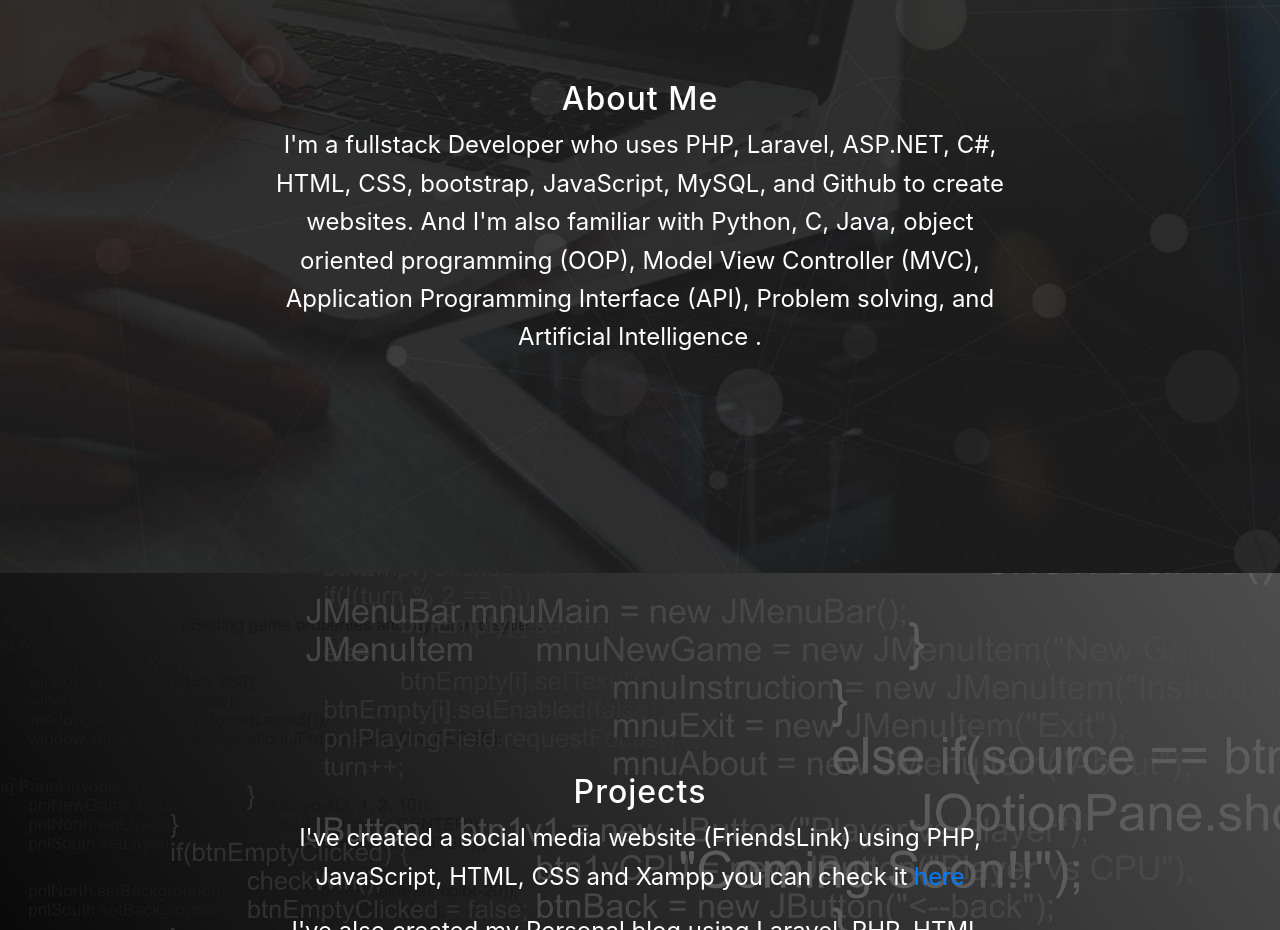
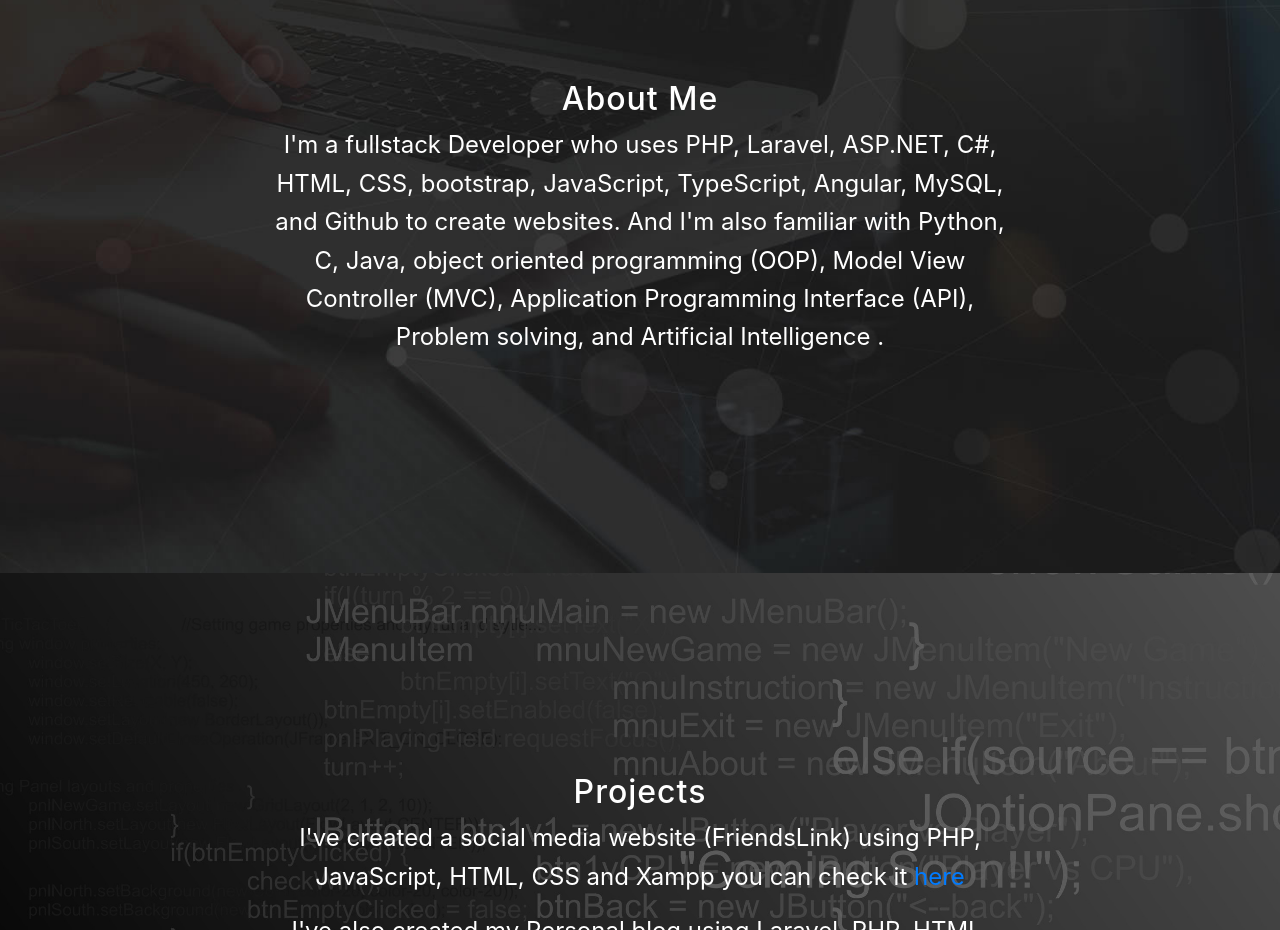
Before and after one commit to ahmedibraheeem/ahmedibraheeem.github.io, a website with bundled scripts: page index.html in a window 1280 px wide. Shown: the part 920-1850 px from the top of the page. Built offline with nearby package versions, Linux system fonts and the light colour scheme.

Commit message:
adding angular

```diff
--- a/index.html
+++ b/index.html
@@ -72,7 +72,7 @@
         <div class="row">
           <div class="col-lg-8 mx-auto">
             <h2>About Me</h2>
-            <p> <font size="5">I'm a fullstack Developer who uses PHP, Laravel, ASP.NET, C#, HTML, CSS, bootstrap, JavaScript, MySQL, and Github to create websites. And I'm also familiar with Python, C, Java, object oriented programming (OOP), Model View Controller (MVC), Application Programming Interface (API), Problem solving, and Artificial Intelligence . </font></p>
+            <p> <font size="5">I'm a fullstack Developer who uses PHP, Laravel, ASP.NET, C#, HTML, CSS, bootstrap, JavaScript, TypeScript, Angular, MySQL, and Github to create websites. And I'm also familiar with Python, C, Java, object oriented programming (OOP), Model View Controller (MVC), Application Programming Interface (API), Problem solving, and Artificial Intelligence . </font></p>
           </div>
         </div>
       </div>
```
